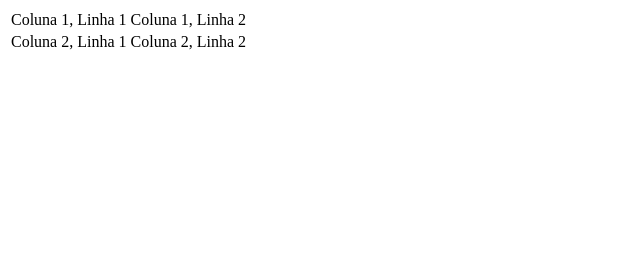
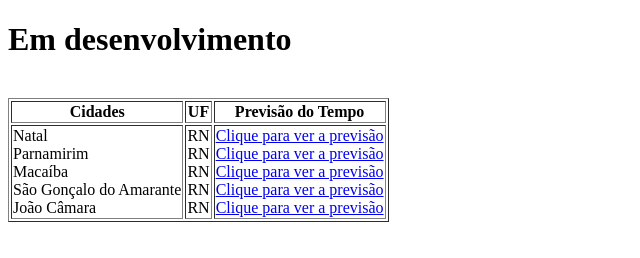
Before and after one commit to palmiery/palmiery.github.io, a plain HTML site: page index.html in a window 1280 px wide. Shown: the whole page, without its empty margins (0-640 px from the left). Drawn offline with Linux system fonts and the light colour scheme.

Commit message:
Editando index

```diff
--- a/index.html
+++ b/index.html
@@ -2,25 +2,33 @@
 <html lang="pt-br">
 <head>
     <meta charset="UTF-8">
-
+  <!-- Título do Site -->
     <title>Renato Campos</title>
 
+<header><h1>Em desenvolvimento</h1></header><br>
+
     <section>
-        <table>
-            <tr>
-                <td>Coluna 1, Linha 1</td>
-                <td>Coluna 1, Linha 2</td>
-            </tr>
-            <tr>
-                <td>Coluna 2, Linha 1</td>
-                <td>Coluna 2, Linha 2</td>
+        <!-- Tabelas -->
+          <table border="1">
+        <tr>
+            <th>Cidades</th>
+            <th>UF</th>
+            <th>Previsão do Tempo</th>
+        </tr>
+        <tr>
+            <b><td>Natal<br>Parnamirim<br>Macaíba<br>São Gonçalo do Amarante<br>João Câmara</td>
+            <td>RN<br>RN<br>RN<br>RN<br>RN</td>
+            <td><a href="https://www.climatempo.com.br/previsao-do-tempo/15-dias/cidade/334/natal-rn" target="_blank">Clique para ver a previsão</a><br><a href="https://www.climatempo.com.br/previsao-do-tempo/cidade/2593/parnamirim-rn" target="_blank">Clique para ver a previsão</a><br><a href="https://www.climatempo.com.br/previsao-do-tempo/15-dias/cidade/1373/macaiba-rn" target="_blank">Clique para ver a previsão</a><br><a href="https://www.climatempo.com.br/previsao-do-tempo/cidade/2594/saogoncalodoamarante-rn" target="_blank">Clique para ver a previsão</a><br><a href="https://www.climatempo.com.br/previsao-do-tempo/15-dias/cidade/6310/joaocamara-rn" target="_blank">Clique para ver a previsão</a></td>
+        </tr>
 
-            </tr>
+    </table>
 
-        </table>
     </section>
 </head>
 <body>
 
+
 </body>
+
+
 </html>
```
